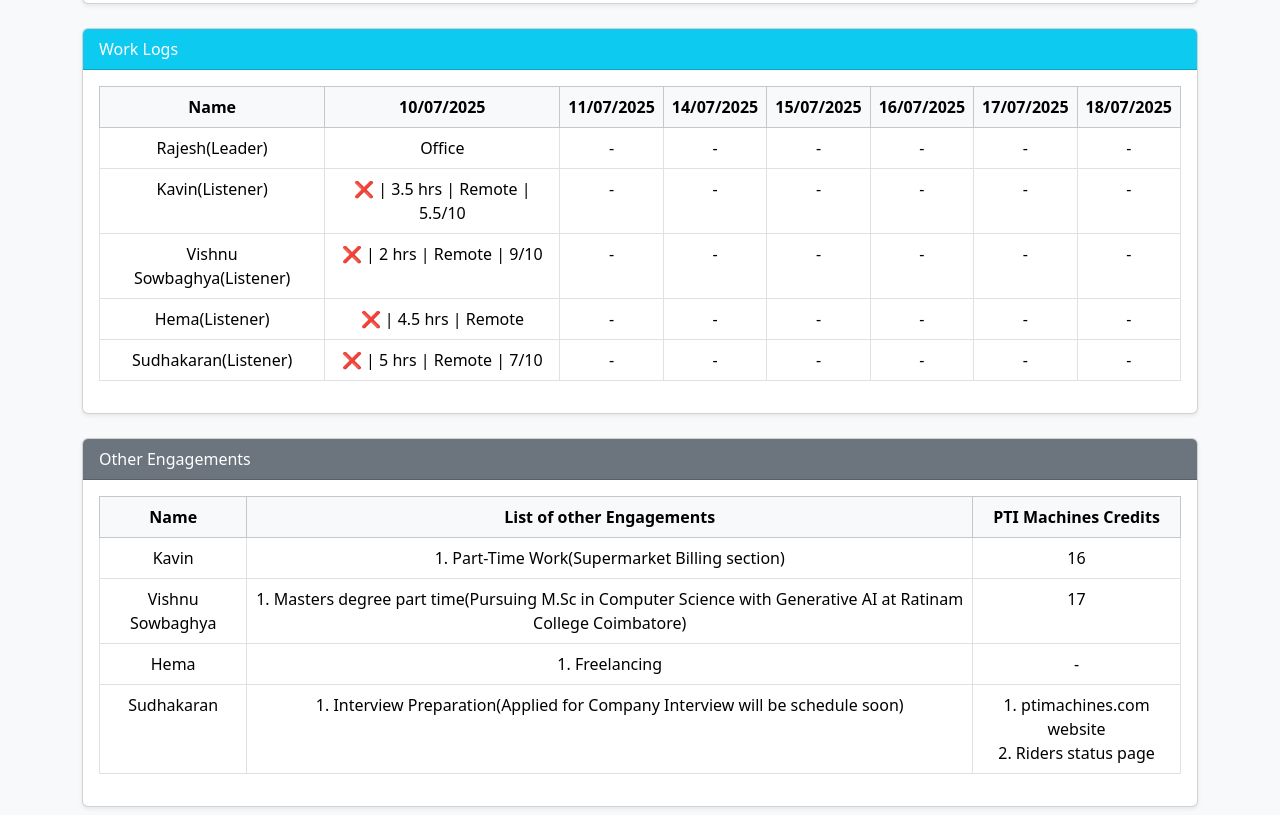
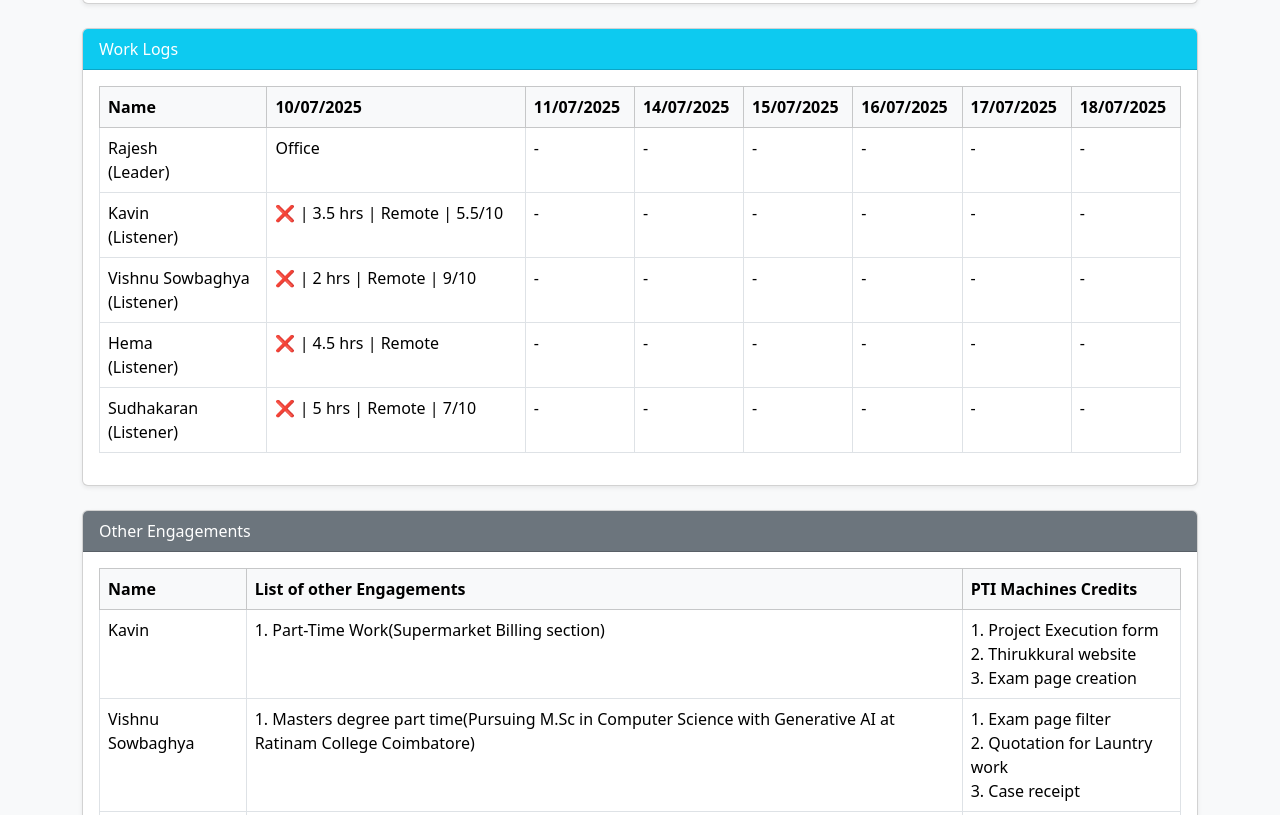
Before and after one commit to SudhakaranMurugan/Rider_Status, a plain HTML site: page index.html in a window 1280 px wide. Shown: the part 379-1194 px from the top of the page. Drawn offline with nearby package versions, Linux system fonts and the light colour scheme.

Commit message:
Updated dashboard for July 11

```diff
--- a/index.html
+++ b/index.html
@@ -20,7 +20,7 @@
     Availability(9:00 AM – 9:00 PM)
   </div>
   <div class="card-body">
-    <table class="table table-bordered table-hover text-center">
+    <table class="table table-bordered table-hover text-start">
       <thead class="table-light">
         <tr>
           <th>Name</th>
@@ -56,7 +56,7 @@
     Work Logs
   </div>
   <div class="card-body">
-    <table class="table table-bordered text-center">
+    <table class="table table-bordered text-start">
       <thead class="table-light">
         <tr>
           <th>Name</th>
@@ -71,7 +71,7 @@
       </thead>
       <tbody>
         <tr>
-          <td>Rajesh(Leader)</td>
+          <td>Rajesh<br>(Leader)</td>
           <td>Office</td>
           <td>-</td>
           <td>-</td>
@@ -81,7 +81,7 @@
           <td>-</td>
         </tr>
         <tr>
-          <td>Kavin(Listener)</td>
+          <td>Kavin<br>(Listener)</td>
           <td>❌ | 3.5 hrs | Remote | 5.5/10</td>
           <td>-</td>
           <td>-</td>
@@ -91,7 +91,7 @@
           <td>-</td>
         </tr>
         <tr>
-          <td>Vishnu Sowbaghya(Listener)</td>
+          <td>Vishnu Sowbaghya<br>(Listener)</td>
           <td>❌ | 2 hrs | Remote | 9/10</td>
           <td>-</td>
           <td>-</td>
@@ -101,7 +101,7 @@
           <td>-</td>
         </tr>
         <tr>
-          <td>Hema(Listener)</td>
+          <td>Hema<br>(Listener)</td>
           <td>❌ | 4.5 hrs | Remote </td>
           <td>-</td>
           <td>-</td>
@@ -111,7 +111,7 @@
           <td>-</td>
         </tr>
         <tr>
-          <td>Sudhakaran(Listener)</td>
+          <td>Sudhakaran<br>(Listener)</td>
           <td>❌ | 5 hrs | Remote | 7/10</td>
           <td>-</td>
           <td>-</td>
@@ -130,7 +130,7 @@
         Other Engagements
       </div>
       <div class="card-body">
-        <table class="table table-bordered text-center">
+        <table class="table table-bordered text-start">
           <thead class="table-light">
             <tr>
               <th>Name</th>
@@ -142,12 +142,12 @@
             <tr>
               <td>Kavin</td>
               <td>1. Part-Time Work(Supermarket Billing section)</td>
-              <td>16</td>
+              <td>1. Project Execution form <br>2. Thirukkural website <br>3. Exam page creation</td>
             </tr>
             <tr>
               <td>Vishnu Sowbaghya</td>
               <td>1. Masters degree part time(Pursuing M.Sc in Computer Science with Generative AI at Ratinam College Coimbatore)</td>
-              <td>17</td>
+              <td>1. Exam page filter <br> 2. Quotation for Launtry work <br>3. Case receipt</td>
             </tr>
             <tr>
               <td>Hema</td>
@@ -169,7 +169,7 @@
     Onboarding Status
   </div>
   <div class="card-body">
-    <table class="table table-bordered text-center">
+    <table class="table table-bordered text-start">
       <thead class="table-light">
         <tr>
           <th>Name</th>
```
